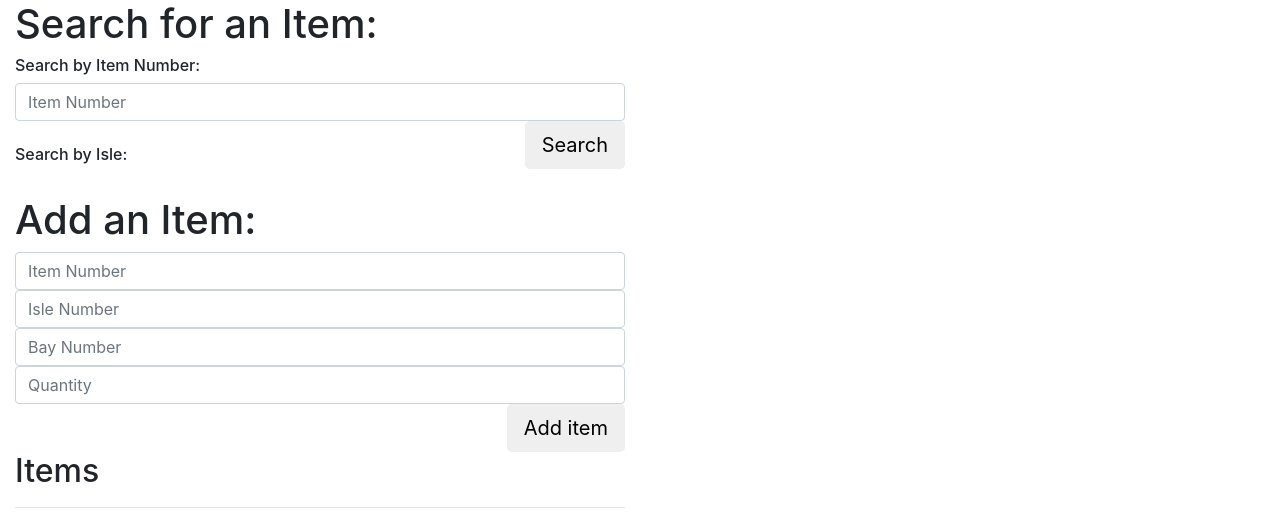
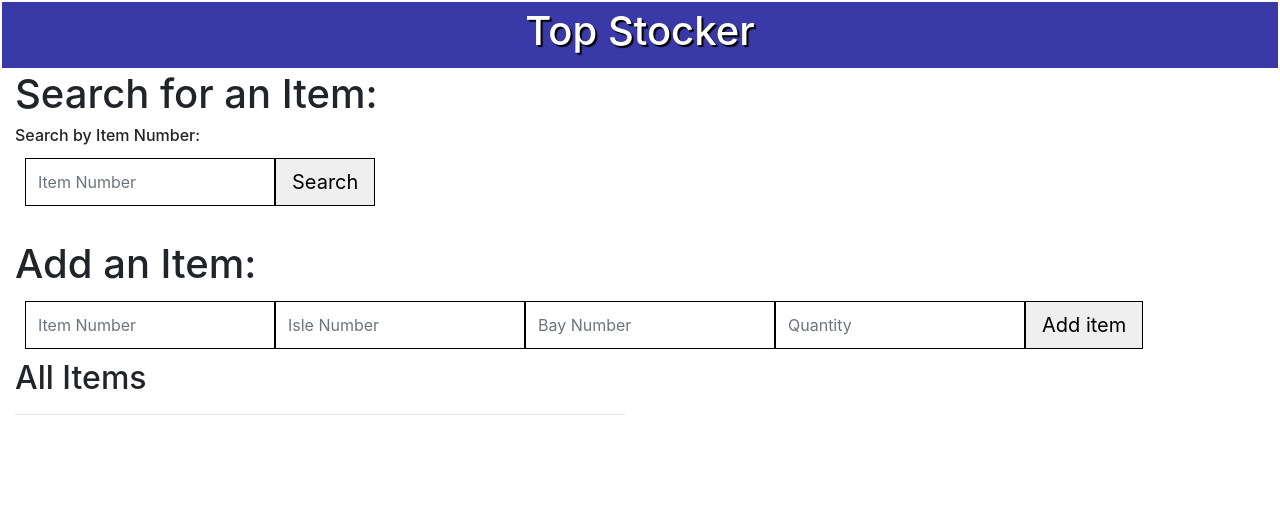
Before and after one commit to JayPTucker/TopStocker, a website: page app/public/home.html in a window 1280 px wide. Drawn offline with nearby package versions, Linux system fonts and the light colour scheme; no server answers; a web font is replaced by a local one.

Commit message:
Restyled the Website a little

```diff
--- a/app/public/css/styles.css
+++ b/app/public/css/styles.css
@@ -0,0 +1,40 @@
+.header {
+    background-color: rgb(35, 35, 158);
+    color: white;
+    text-shadow: 2px 2px 1px black;
+    padding: 5px;
+    border: 2px solid black;
+    transition: all 0.5s ease-in-out
+}
+
+.header:hover {
+    background-color: rgba(35, 35, 158, 0.897);
+    border: 2px solid rgb(255, 255, 255);
+}
+
+.btn {
+    border: 1px solid black;
+    transition: all 0.2s ease-in-out;
+    border-radius: 0px;
+}
+
+.btn:hover {
+    background-color: rgb(199, 199, 199);
+}
+
+.form-control {
+    width: 250px;
+    border: 1px solid black;
+    border-radius: 0px;
+    transition: all 0.2s ease-in-out;
+}
+
+.form-control:hover {
+    background-color: rgb(224, 224, 224)
+}
+
+div.flex {
+    display: flex;
+    margin: 5px;
+    padding: 5px;
+}
--- a/app/public/home.html
+++ b/app/public/home.html
@@ -21,22 +21,30 @@
 
     <div class="container-fluid">
 
+      <div class="row header text-center">
+        <div class="col-md-12">
+          <h1>Top Stocker</h1>
+        </div>
+      </div>
 
       <div class="row">
         <div class="col-sm-6 col-sm-offset-2">
           <h1>Search for an Item:</h1>
           <div>
             <h6>Search by Item Number:</h6>
-            <input class="form-control" type="text" id="searchBox" placeholder="Item Number">
-            <button id="searchSubmit" class="btn btn-lg pull-right">Search</button>
+            <div class="flex">
+              <input class="form-control" type="text" id="searchBox" placeholder="Item Number">
+              <button id="searchSubmit" class="btn btn-lg pull-right">Search</button>
+            </div>
+
           </div>
-          <br>
+          <!-- <br>
           <div>
             <h6>Search by Isle:</h6>
           </div>
           <div>
 
-          </div>
+          </div> -->
 
         </div>
       </div>
@@ -50,12 +58,13 @@
       <div class="row">
         <div class="col-sm-6 col-sm-offset-2">
           <h1>Add an Item:</h1>
-          <input class="form-control" type="text" id="itemBox" placeholder="Item Number">
-          <input class="form-control" type="text" id="isleBox" placeholder="Isle Number"></input>
-          <input class="form-control" type="text" id="bayBox" placeholder="Bay Number"></input>
-          <input class="form-control" type="text" id="quantityBox" placeholder="Quantity"></input>
-
+          <div class="flex">
+            <input class="form-control" type="text" id="itemBox" placeholder="Item Number"></input>
+            <input class="form-control" type="text" id="isleBox" placeholder="Isle Number"></input>
+            <input class="form-control" type="text" id="bayBox" placeholder="Bay Number"></input>
+            <input class="form-control" type="text" id="quantityBox" placeholder="Quantity"></input>
           <button id="itemSubmit" class="btn btn-lg pull-right">Add item</button>
+          </div>
         </div>
       </div>
 
@@ -74,7 +83,7 @@
 
       <div class="row">
         <div class="col-sm-6 col-sm-offset-2">
-          <h2>Items</h2>
+          <h2>All Items</h2>
           <hr>
           <div id="itemArea"></div>
         </div>
--- a/app/public/js/home.js
+++ b/app/public/js/home.js
@@ -108,8 +108,8 @@ $("#searchSubmit").on("click", function(event) {
         row.append("<p>Item Number: " + req[0].item_number + "</p>");
         row.append("<p>Isle Number: " + req[0].isle_number + "</p>");
         row.append("<p>Bay Number: " + req[0].bay_number + "</p>");
-        row.append("<p>Quantity: " + req[0].quantity + "</p>");
-        row.append("<p>At " + req[0].createdAt + "</p>");
+        row.append("<span>Quantity: " + req[0].quantity + "  - <button id='editQty' data-id='" + req[0].item_number + "'>Edit Quantity</button>" + "</span>");
+        row.append("<p>Item created on " + moment(req[0].createdAt).format("MMMM Do YYYY, h:mm:ss a") + "</p>");
         row.append("--------------------------")
 
         $("#searchResultArea").prepend(row);
```
